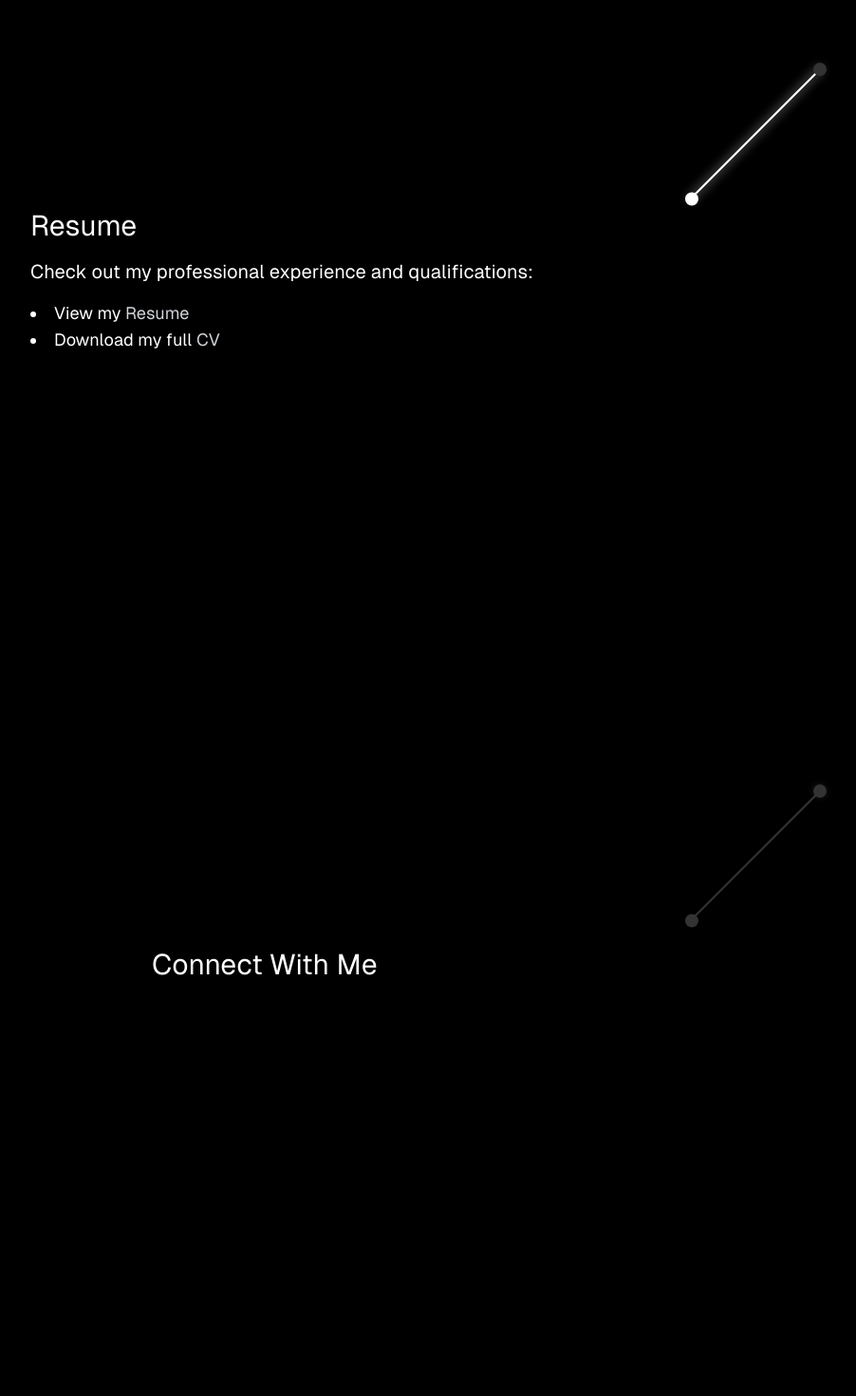
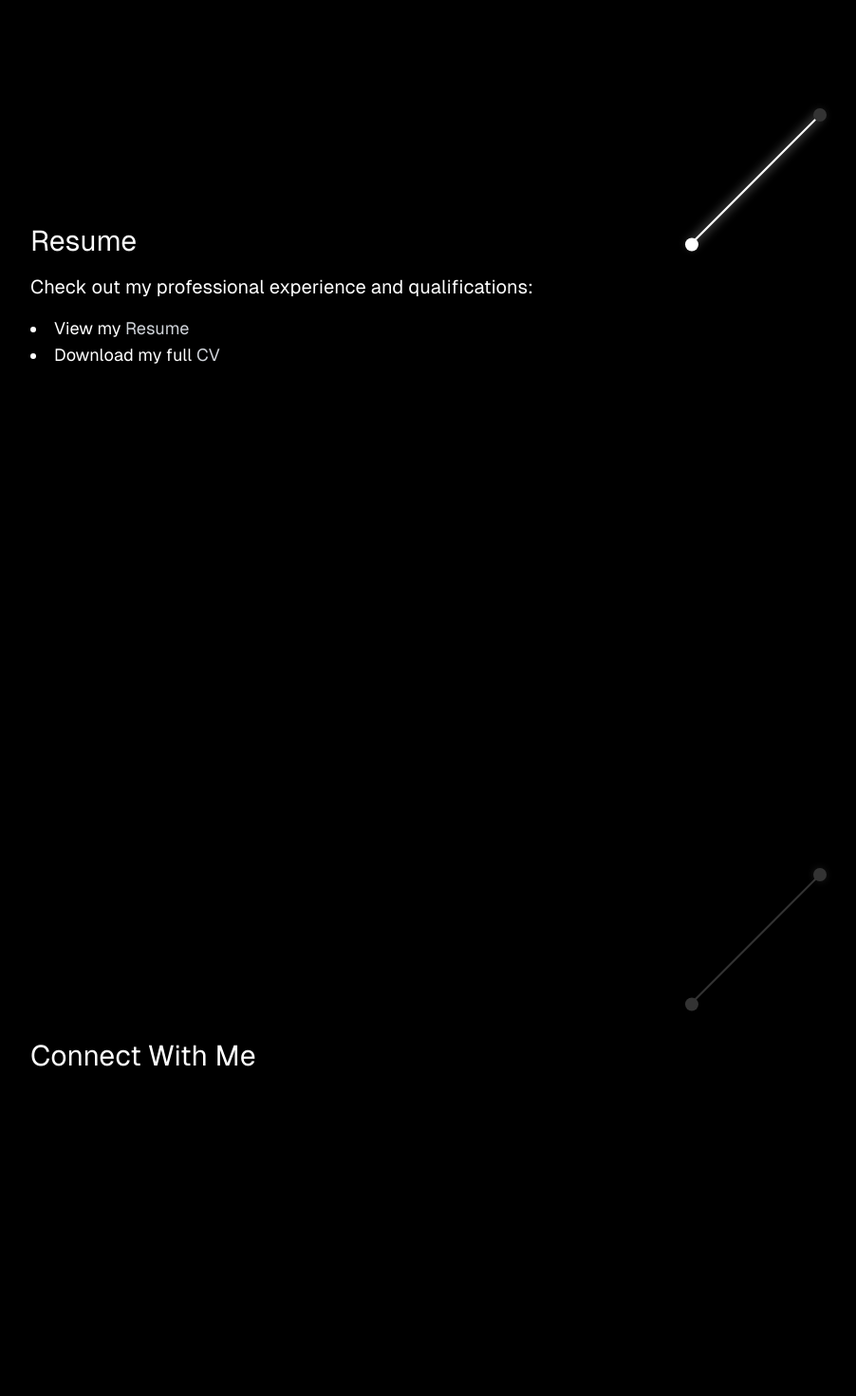
Before and after one commit to RishikSarkar/personal-portfolio-3.0, a Next.js app: page / in a window 1280 px wide. Shown: the part 1680-3150 px from the top of the page at 95% size, without its empty margins (32-934 px from the left). Built offline with nearby package versions, Linux system fonts and the light colour scheme.

Commit message:
fixed heights for main page

```diff
--- a/src/app/page.tsx
+++ b/src/app/page.tsx
@@ -28,9 +28,9 @@ export default function Home() {
   }, []);
 
   return (
-    <div className="flex flex-col min-h-[500vh] font-[family-name:var(--font-geist-sans)]">
-      <section ref={el => { sectionRefs.current[0] = el }} className="section h-screen flex flex-col justify-center items-start pl-16 pr-16 mb-8 relative">
-        <div className="max-w-[calc(70%-20rem)]">
+    <div className="flex flex-col font-[family-name:var(--font-geist-sans)]">
+      <section ref={el => { sectionRefs.current[0] = el }} className="section h-screen flex items-center relative">
+        <div className="max-w-[calc(70%-20rem)] pl-16 pr-4">
           <h1 className="text-5xl font-bold mb-4">Rishik Sarkar</h1>
           <p className="text-xl">
             M.Eng. in Computer Science at Cornell University<br />
@@ -39,14 +39,14 @@ export default function Home() {
             Specializing in NLP-driven mental healthcare solutions
           </p>
         </div>
-        <div className="diagonal-line" style={{top: '25%'}}>
+        <div className="diagonal-line absolute left-[55%] top-1/2 -translate-y-1/2">
           <div className="diagonal-line-node-right"></div>
           <div className="diagonal-line-node-left"></div>
         </div>
       </section>
 
-      <section ref={el => { sectionRefs.current[1] = el }} className="section h-screen flex flex-col justify-center items-start pl-16 pr-16">
-        <div className="max-w-[calc(70%-20rem)]">
+      <section ref={el => { sectionRefs.current[1] = el }} className="section h-screen flex items-center relative">
+        <div className="max-w-[calc(70%-20rem)] pl-16 pr-4">
           <h2 className="text-3xl mb-4">About Me</h2>
           <p className="text-lg leading-relaxed">
             "If you could train an AI to be a Buddhist, it would probably be pretty good."<br /> - Reid Hoffman<br /><br />
@@ -54,36 +54,43 @@ export default function Home() {
             My passions lie at the intersection of artificial intelligence and psychology, and I am keen to explore computational linguistics, cognitive neuropsychiatry, and new LLM frameworks for natural language understanding, including transformer models and fine-tuning for sentiment and emotional analysis. In the future, I aim to establish a startup and develop NLP-driven solutions in the mental healthcare space.
           </p>
         </div>
-        <div className="diagonal-line" style={{top: '25%'}}>
+        <div className="diagonal-line absolute left-[55%] top-1/2 -translate-y-1/2">
           <div className="diagonal-line-node-right"></div>
           <div className="diagonal-line-node-left"></div>
         </div>
       </section>
 
-      <section ref={el => { sectionRefs.current[2] = el }} className="section h-screen flex flex-col justify-center items-start pl-16 pr-16">
-        <h2 className="text-3xl -mt-24 mb-4">Resume</h2>
+      <section ref={el => { sectionRefs.current[2] = el }} className="section h-screen flex items-center relative">
+        <div className="pl-16 pr-16">
+          <h2 className="text-3xl mb-4">Resume</h2>
           <p className="text-xl mb-4">Check out my professional experience and qualifications:</p>
           <ul className="text-lg list-disc list-inside mb-4">
             <li>View my <a href="#" className="text-gray-300 hover:text-gray-500">Resume</a></li>
             <li>Download my full <a href="#" className="text-gray-300 hover:text-gray-500">CV</a></li>
           </ul>
-        <div className="diagonal-line" style={{top: '15%'}}>
+        </div>
+        <div className="diagonal-line absolute left-[55%] top-1/2 -translate-y-1/2">
           <div className="diagonal-line-node-right"></div>
           <div className="diagonal-line-node-left"></div>
         </div>
       </section>
 
-      <section ref={el => { sectionRefs.current[3] = el }} className="section h-screen flex flex-col justify-center items-start pl-[15%] pr-8">
-        <h2 className="text-3xl -mt-64 mb-4">Connect With Me</h2>
-        <div className="diagonal-line" style={{top: '10%'}}>
+      <section ref={el => { sectionRefs.current[3] = el }} className="section h-screen flex items-center relative">
+        <div className="pl-16 pr-16">
+          <h2 className="text-3xl mb-4">Connect With Me</h2>
+          {/* Add your connect content here */}
+        </div>
+        <div className="diagonal-line absolute left-[55%] top-1/2 -translate-y-1/2">
           <div className="diagonal-line-node-right"></div>
           <div className="diagonal-line-node-left"></div>
         </div>
       </section>
 
-      <section ref={el => { sectionRefs.current[4] = el }} className="section h-screen flex flex-col justify-center items-start pl-[15%] pr-8">
+      <section ref={el => { sectionRefs.current[4] = el }} className="section h-screen flex items-center relative">
+        <div className="pl-16 pr-16">
           <h2 className="text-3xl mb-4">Projects</h2>
           <p className="text-xl">Neural network brain visualization coming soon...</p>
+        </div>
       </section>
     </div>
   );
```
Lines whose indentation alone changed are shown as unchanged.
